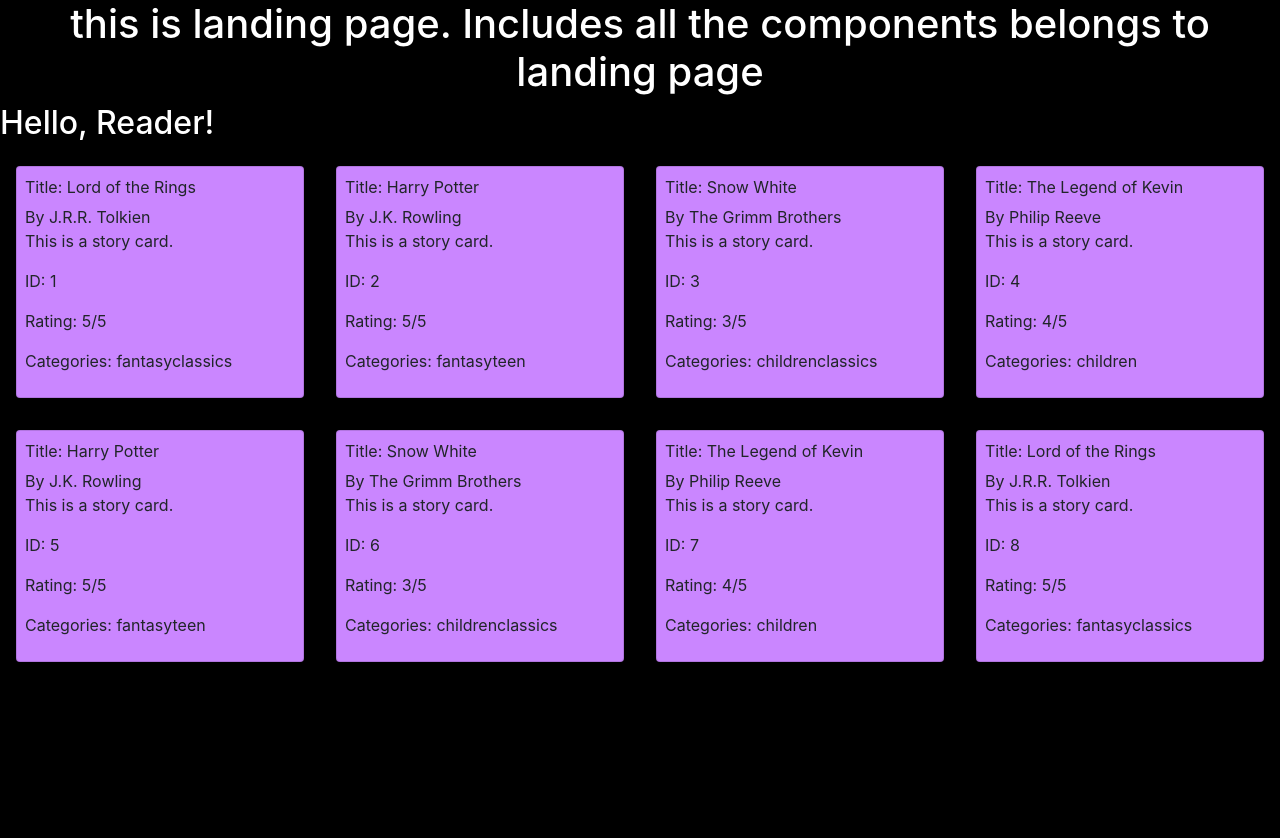
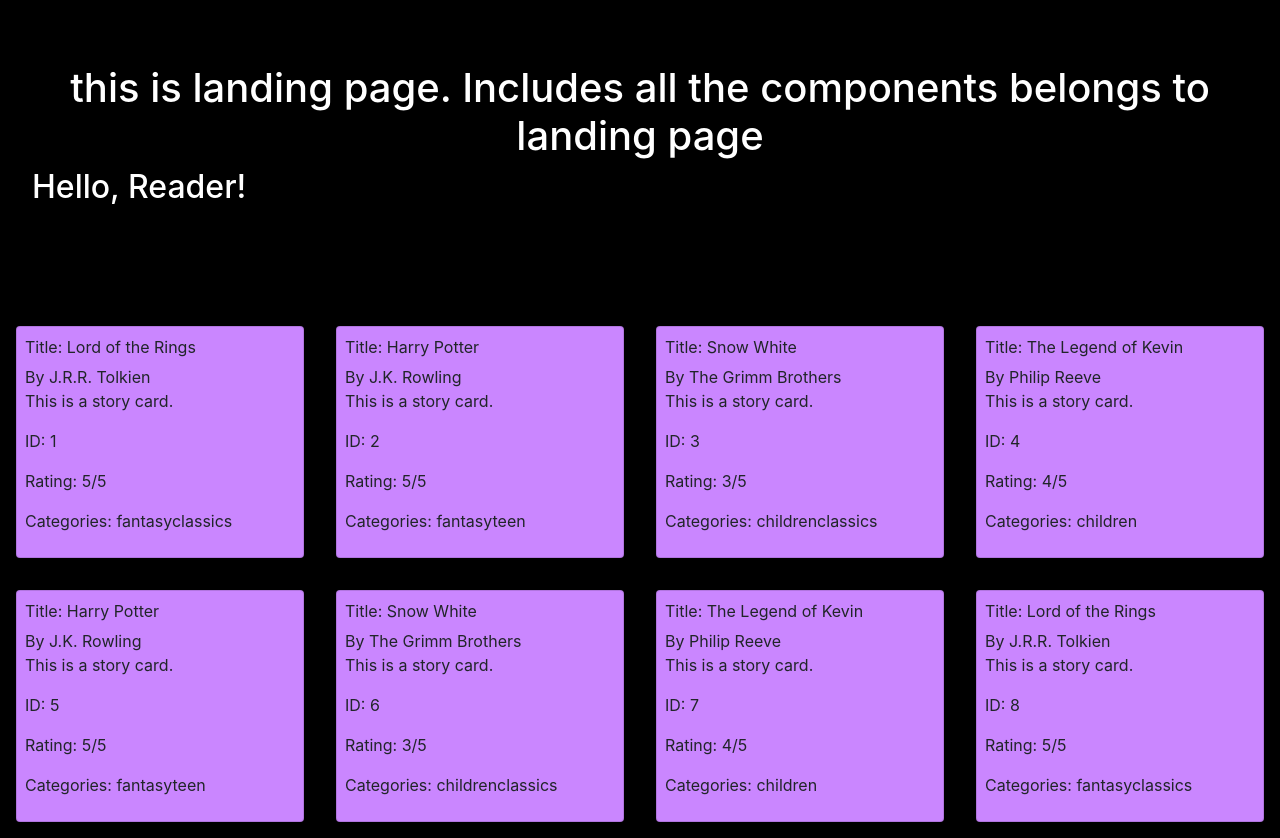
Before and after one commit to erlinh/VisualNovel, a React (Create React App) app in the folder client/: page / in a window 1280 px wide. Before the commit the page ends 800 px from the top, so only its background shows below. Built offline with nearby package versions, Linux system fonts and the light colour scheme.

Commit message:
Created variable.css to collect styling rules such as colors into one file to be imported into other css files.

```diff
--- a/client/src/components/BrowsingGrid/BrowsingGrid.css
+++ b/client/src/components/BrowsingGrid/BrowsingGrid.css
@@ -1,3 +1,5 @@
+@import '../../styles/variables.css';
+
 .browsing-grid-wrapper {
     display: grid;
     grid-template-columns: repeat(4, 1fr);
--- a/client/src/components/BrowsingGrid/StoryCard/StoryCard.css
+++ b/client/src/components/BrowsingGrid/StoryCard/StoryCard.css
@@ -1,4 +1,7 @@
+@import '../../../styles/variables.css';
+
 .card {
     margin: 1rem;
     padding: 0.5rem;
-    }
+
+}
--- /dev/null
+++ b/client/src/pages/LandingPage.css
@@ -0,0 +1,11 @@
+@import '../styles/variables.css';
+
+
+h1 {
+    color: var(--font-light);
+    text-align: center;
+}
+
+h2{
+    color: var(--font-light);
+}
--- a/client/src/pages/LandingPage.js
+++ b/client/src/pages/LandingPage.js
@@ -1,12 +1,16 @@
 import React from 'react';
 import HeroBanner from '../components/HeroBanner/HeroBanner';
 import BrowsingGrid from '../components/BrowsingGrid/BrowsingGrid';
+import { Jumbotron } from 'reactstrap';
+import './LandingPage.css';
 
 export default function LandingPage() {
   return (
     <div>
-      <h1>this is landing page. Includes all the components belongs to landing page</h1>
-      <HeroBanner name={'Reader'}/>
+      <Jumbotron>
+        <h1>this is landing page. Includes all the components belongs to landing page</h1>
+        <HeroBanner name={'Reader'}/>
+      </Jumbotron>
       <BrowsingGrid />
     </div>
   );
--- a/client/src/styles/custom.css
+++ b/client/src/styles/custom.css
@@ -1,27 +1,12 @@
-:root {
-    --main-primary: #CA86FF;
-    --main-secondary: #4ADD58;
-    --neon-primary: #BB64FF;
-    --neon-secondary: #3DFF50;
-    --dark-primary: #A02FF8 ;
-    --dark-secondary:#04DB19;
-    --background-dark: black;
-    --background-light: #F9F9F9;
-    --font-light: white;
-    --font-dark: black;
-}
+@import './variables.css';
 
 body {
     background-color: var(--background-dark);
 }
 
-h1 {
-    color: var(--font-light);
-    text-align: center;
-}
 
-h2{
-    color: var(--font-light);
+.jumbotron {
+    background: var(--background-dark);
 }
 
 .card {
--- /dev/null
+++ b/client/src/styles/variables.css
@@ -0,0 +1,12 @@
+:root {
+    --main-primary: #CA86FF;
+    --main-secondary: #4ADD58;
+    --neon-primary: #BB64FF;
+    --neon-secondary: #3DFF50;
+    --dark-primary: #A02FF8 ;
+    --dark-secondary:#04DB19;
+    --background-dark: black;
+    --background-light: #F9F9F9;
+    --font-light: white;
+    --font-dark: black;
+}
```
